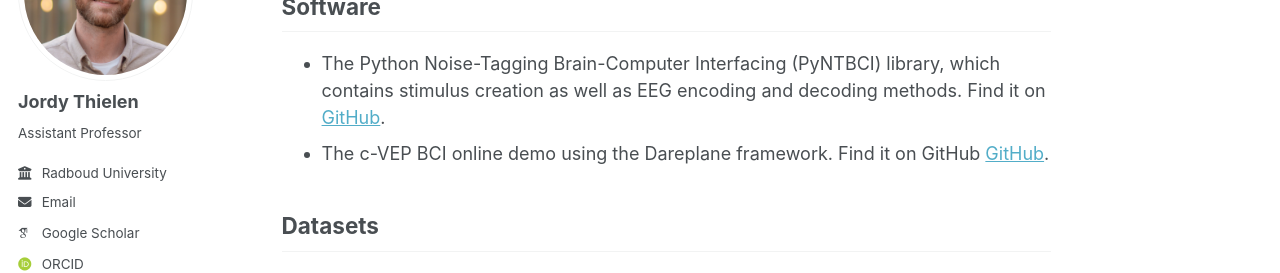
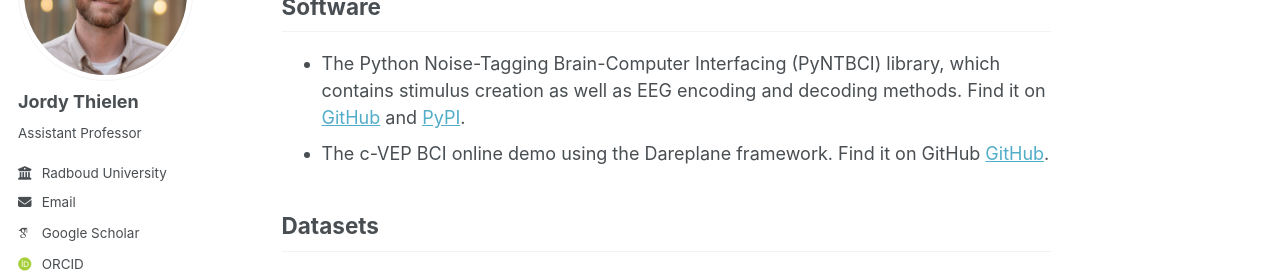
Before and after one commit to thijor/thijor, a Jekyll site: the page built from _pages/resources.md, in a window 1280 px wide and 900 px high. Shown: the part 193-466 px from the top of the window. Built offline with Jekyll 4.4.1, drawn with Linux system fonts in a browser that asks for light colours; some web fonts are replaced; a script that is not in the unit is left out.

Commit message:
add pypi for pyntbci

```diff
--- a/_pages/resources.md
+++ b/_pages/resources.md
@@ -6,7 +6,7 @@ author_profile: true
 ---
 
 ## Software
-* The Python Noise-Tagging Brain-Computer Interfacing (PyNTBCI) library, which contains stimulus creation as well as EEG encoding and decoding methods. Find it on [GitHub](https://github.com/thijor/pyntbci).
+* The Python Noise-Tagging Brain-Computer Interfacing (PyNTBCI) library, which contains stimulus creation as well as EEG encoding and decoding methods. Find it on [GitHub](https://github.com/thijor/pyntbci) and [PyPI](https://pypi.org/project/pyntbci/).
 * The c-VEP BCI online demo using the Dareplane framework. Find it on GitHub [GitHub](https://github.com/thijor/dp-cvep).
 
 ## Datasets
```
